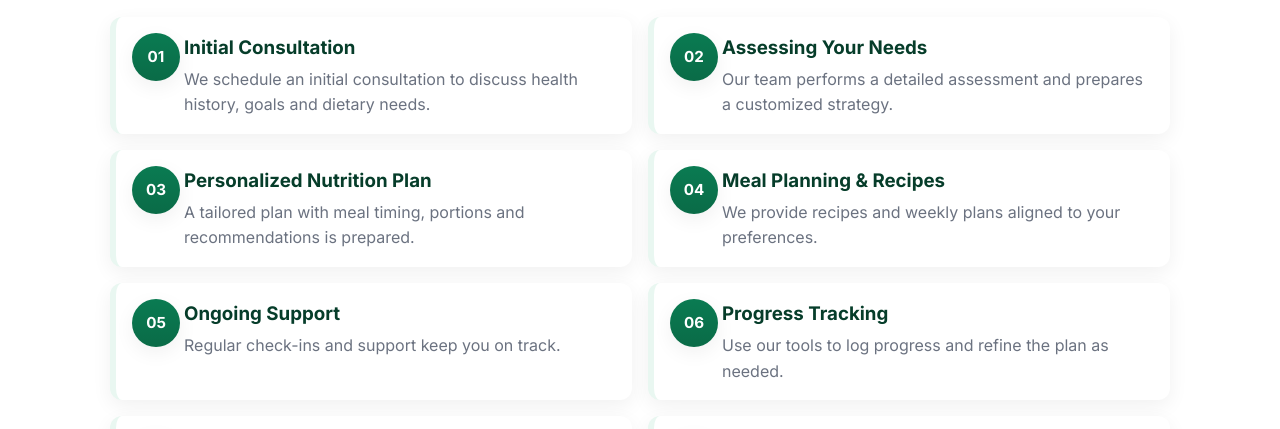
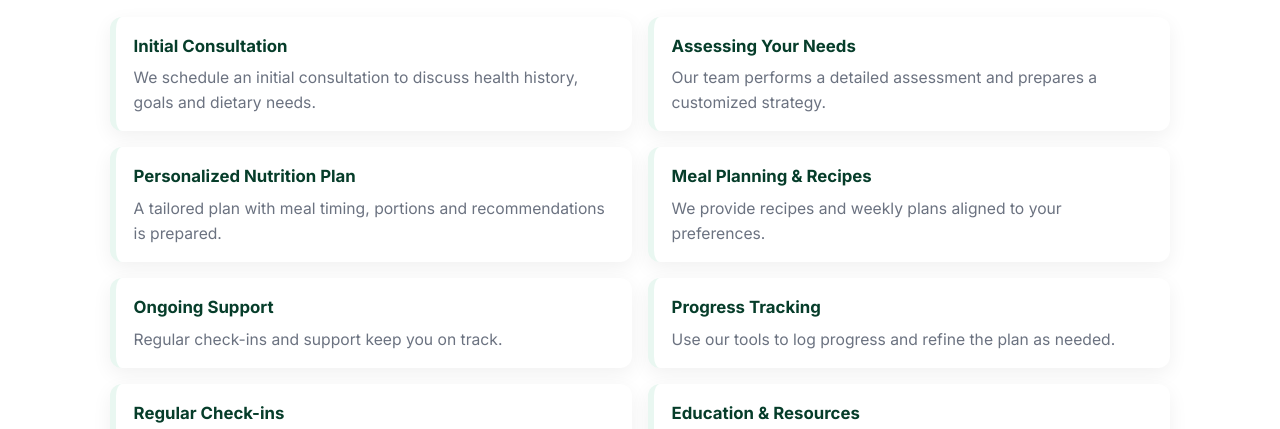
Before and after one commit to sing2787/mtm6201-midterm, a plain HTML site: page process.html in a window 1280 px wide. Shown: the part 347-776 px from the top of the page. Drawn offline with nearby package versions, Linux system fonts and the light colour scheme.

Commit message:
Update styles.css

```diff
--- a/styles.css
+++ b/styles.css
@@ -1,7 +1,6 @@
 /* ===========================================================
-   styles.css  (Nutritionist Website — Final Version)
-   Description: Responsive styling for 3-page Nutritionist website
-   Based on Figma mockup by Praha (https://www.figma.com/community/file/1295130769939712364)
+   styles.css  (Nutritionist Website — Process page version)
+   Badge removed (no green circular step numbers)
    =========================================================== */
 
 /* ---------- Root Variables ---------- */
@@ -127,7 +126,7 @@ body {
   border-radius: 8px;
 }
 
-/* ---------- Hero Section ---------- */
+/* ---------- Hero Section (kept in CSS for whole site) ---------- */
 .hero {
   display: grid;
   grid-template-columns: 1fr 480px;
@@ -262,9 +261,10 @@ body {
   to { transform: translateY(0); opacity: 1; }
 }
 
-/* ---------- Process Page ---------- */
+/* ---------- Process Page (updated) ---------- */
+/* Badge removed — plain step cards without circular numbers */
 .process-list {
-  list-style: none;
+  list-style: none; /* remove browser default markers */
   margin: 0;
   padding: 0;
   display: grid;
@@ -273,39 +273,23 @@ body {
 }
 .process-list li {
   position: relative;
-  padding-left: 4.25rem; /* space for the badge */
+  padding: 1rem 1.1rem; /* standard card padding, no left offset for badge */
   background: var(--card);
   border-radius: 12px;
   border-left: 6px solid var(--accent-100);
-  padding-top: 1rem;
-  padding-bottom: 1rem;
-  padding-right: 1.1rem;
   box-shadow: var(--shadow-1);
 }
-.process-list li::before {
-  content: attr(data-step);
-  position: absolute;
-  left: 1rem;
-  top: 1rem;
-  width: 48px;
-  height: 48px;
-  border-radius: 50%;
-  background: linear-gradient(180deg, var(--accent), var(--accent-600));
-  color: #fff;
-  font-weight: 800;
-  display: flex;
-  align-items: center;
-  justify-content: center;
-  box-shadow: var(--shadow-1);
-  font-size: .95rem;
-  line-height: 1;
-}
 .process-list li h3 {
-  margin: 0 0 .25rem 0;
+  margin: 0 0 .35rem 0;
   color: var(--accent-900);
   font-weight: 700;
+  font-size: 1.05rem;
 }
-.process-list li p { margin: 0; color: var(--muted); }
+.process-list li p {
+  margin: 0;
+  color: var(--muted);
+  font-size: .98rem;
+}
 
 /* ---------- Blog List ---------- */
 .blog-list {
@@ -359,10 +343,6 @@ body {
     box-shadow: var(--shadow-2);
   }
   .nav-list.open { display: flex; flex-direction: column; gap: .6rem; }
-  .process-list li { padding-left: 3.75rem; }
-  .process-list li::before {
-    width: 44px; height: 44px; left: .85rem; top: .85rem;
-  }
 }
 
 @media (max-width: 420px) {
```
